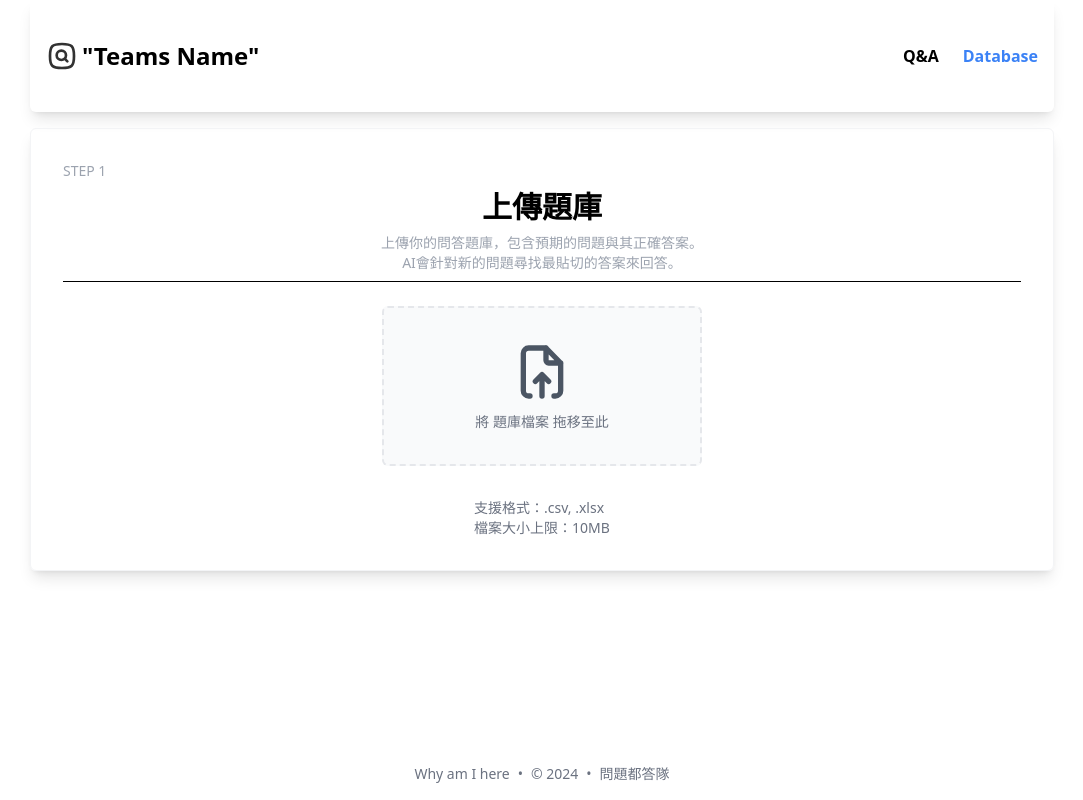
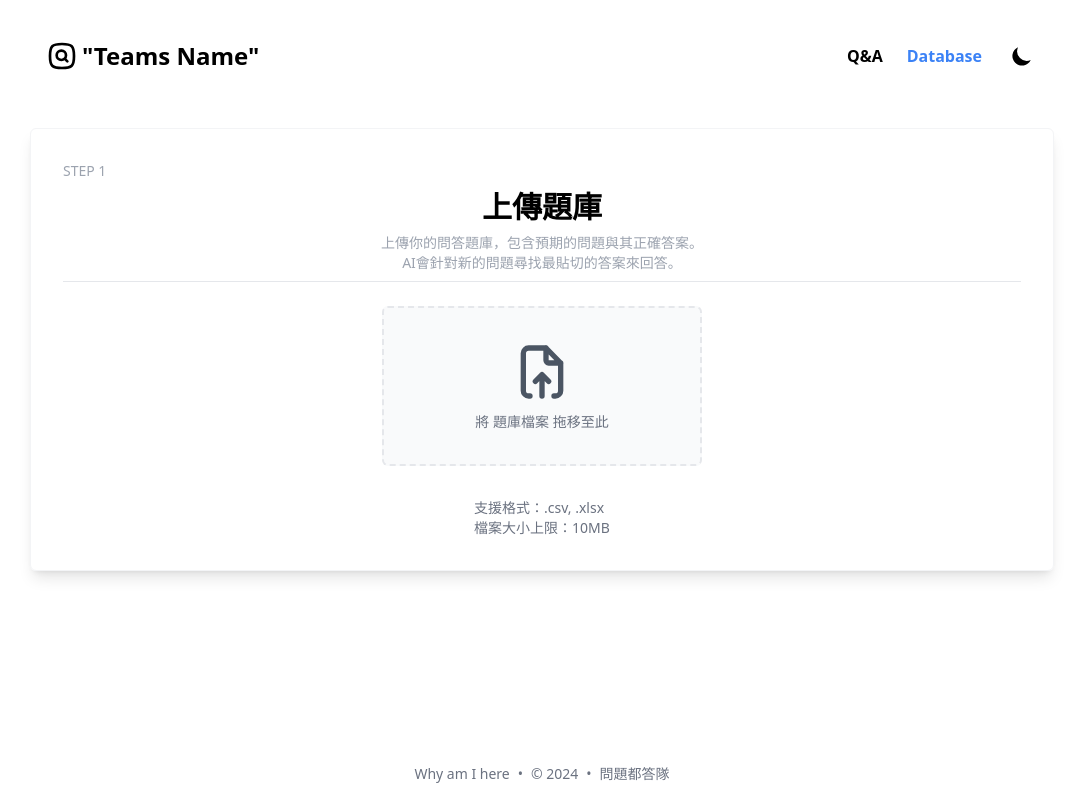
Before and after one commit to himmas-hackathon-vector-search/frontend, a React (Vite) app: page /database in a window 1280 px wide. Shown: the whole page, without its empty margins (98-1181 px from the left). Built offline with nearby package versions, Linux system fonts and the light colour scheme.

Commit message:
dark mode

```diff
--- a/src/components/DefaultSection.tsx
+++ b/src/components/DefaultSection.tsx
@@ -14,16 +14,14 @@ const DefaultSection = ({
   description,
 }: DefaultSectionProps) => {
   return (
-    <section className="flex flex-col p-8 mt-4 mb-8 shadow-lg rounded-md border border-gray-100">
-      <header className="mb-6 pb-2 space-y-2 border-b border-black">
+    <section className="flex flex-col p-8 mt-4 mb-8 shadow-lg rounded-md border border-gray-100 dark:border-gray-700">
+      <header className="mb-6 pb-2 space-y-2 border-b">
         {remind && (
           <p className="text-sm text-gray-400 font-medium uppercase">
             {remind}
           </p>
         )}
-        {title && (
-          <h1 className="text-3xl text-black font-bold text-center">{title}</h1>
-        )}
+        {title && <h1 className="text-3xl font-bold text-center">{title}</h1>}
         {description && (
           <p className="px-4 text-sm text-gray-400 text-center whitespace-pre-line">
             {description}
--- /dev/null
+++ b/src/components/icons/IconMoon.tsx
@@ -0,0 +1,25 @@
+const Moon = ({
+  className,
+  fill = "currentColor",
+  stroke,
+}: {
+  className?: string;
+  fill?: string;
+  stroke?: string;
+}) => (
+  <svg
+    width="24px"
+    height="24px"
+    xmlns="http://www.w3.org/2000/svg"
+    viewBox="0 0 20 20"
+    fill={fill}
+    className={`group:hover:text-gray-100 ${className}`}
+  >
+    <path
+      d="M17.293 13.293A8 8 0 016.707 2.707a8.001 8.001 0 1010.586 10.586z"
+      stroke={stroke}
+    />
+  </svg>
+);
+
+export default Moon;
--- /dev/null
+++ b/src/components/icons/IconSun.tsx
@@ -0,0 +1,27 @@
+const Sun = ({
+  className,
+  fill = "currentColor",
+  stroke,
+}: {
+  className?: string;
+  fill?: string;
+  stroke?: string;
+}) => (
+  <svg
+    width="24px"
+    height="24px"
+    xmlns="http://www.w3.org/2000/svg"
+    viewBox="0 0 20 20"
+    fill={fill}
+    className={`group:hover:text-gray-100 ${className}`}
+  >
+    <path
+      fillRule="evenodd"
+      d="M10 2a1 1 0 011 1v1a1 1 0 11-2 0V3a1 1 0 011-1zm4 8a4 4 0 11-8 0 4 4 0 018 0zm-.464 4.95l.707.707a1 1 0 001.414-1.414l-.707-.707a1 1 0 00-1.414 1.414zm2.12-10.607a1 1 0 010 1.414l-.706.707a1 1 0 11-1.414-1.414l.707-.707a1 1 0 011.414 0zM17 11a1 1 0 100-2h-1a1 1 0 100 2h1zm-7 4a1 1 0 011 1v1a1 1 0 11-2 0v-1a1 1 0 011-1zM5.05 6.464A1 1 0 106.465 5.05l-.708-.707a1 1 0 00-1.414 1.414l.707.707zm1.414 8.486l-.707.707a1 1 0 01-1.414-1.414l.707-.707a1 1 0 011.414 1.414zM4 11a1 1 0 100-2H3a1 1 0 000 2h1z"
+      clipRule="evenodd"
+      stroke={stroke}
+    />
+  </svg>
+);
+
+export default Sun;
--- a/src/components/items/MessageBox.tsx
+++ b/src/components/items/MessageBox.tsx
@@ -20,7 +20,7 @@ interface Message {
 
 const MessageBox = () => {
   return (
-    <div className="flex flex-col h-full px-1 py-4 bg-gray-100 rounded-md border overflow-y-auto">
+    <div className="flex flex-col h-full px-1 py-4 bg-gray-100 dark:bg-gray-900 rounded-md border overflow-y-auto">
       {samples.map((message: Message, index: number) => (
         <div
           key={index}
--- a/src/components/items/MessageSender.tsx
+++ b/src/components/items/MessageSender.tsx
@@ -14,7 +14,7 @@ const MessageSender = () => {
 
   return (
     <div className="flex justify-between items-center">
-      <IconAsk className=" hidden sm:block size-8" />
+      <IconAsk className=" hidden sm:block size-8 dark:fill-white" />
       <input
         type="text"
         placeholder="Ask me a question"
@@ -30,10 +30,10 @@ const MessageSender = () => {
       />
       <button
         type="button"
-        className="hover:bg-gray-200 rounded-full p-1"
+        className="hover:bg-gray-200 dark:hover:bg-gray-700 rounded-full p-1"
         onClick={handleAsk}
       >
-        <IconSend className="size-8" />
+        <IconSend className="size-8 dark:fill-white" />
       </button>
     </div>
   );
--- a/src/components/layout/Header.tsx
+++ b/src/components/layout/Header.tsx
@@ -1,14 +1,22 @@
 import { NavLink } from "react-router-dom";
+import { useTheme } from "../../store/useTheme";
 
 import IconSearch from "../icons/IconSearch";
+import IconSun from "../icons/IconSun";
+import IconMoon from "../icons/IconMoon";
 
 const Header = () => {
+  const { theme, toggleTheme } = useTheme();
+
   return (
-    <header className=" flex w-full py-10 px-4 items-center justify-between shadow-lg bg-white rounded-b-md">
+    <header className=" flex w-full py-10 px-4 items-center justify-between">
       <NavLink to="/" end>
         <div className="flex items-center justify-between">
           <div className="mr-1">
-            <IconSearch className="size-8" />
+            <IconSearch
+              className="size-8"
+              stroke={theme === "dark" ? "#ffffff" : "#000000"}
+            />
           </div>
           <div className="hidden text-2xl font-semibold sm:block">
             "Teams Name"
@@ -36,6 +44,17 @@ const Header = () => {
         >
           Database
         </NavLink>
+        <button
+          onClick={toggleTheme}
+          className="focus:outline-none"
+          aria-label="Toggle Theme"
+        >
+          {theme === "dark" ? (
+            <IconSun className="size-8 hover:bg-gray-700 hover:fill-blue-400 rounded-full p-1" />
+          ) : (
+            <IconMoon className="size-8 hover:bg-gray-200 hover:fill-blue-500 rounded-full p-1" />
+          )}
+        </button>
       </div>
     </header>
   );
--- a/src/components/secions/ChatRoom.tsx
+++ b/src/components/secions/ChatRoom.tsx
@@ -5,12 +5,10 @@ import chatRoomClass from "./ChatRoom.module.css";
 const ChatRoom = () => {
   return (
     <div
-      className={`flex flex-col p-8 mt-4 shadow-lg rounded-md border border-gray-100 space-y-2 ${chatRoomClass.autoHeight}`}
+      className={`flex flex-col p-8 mt-4 shadow-lg rounded-md border border-gray-100 dark:border-gray-700 space-y-2 ${chatRoomClass.autoHeight}`}
     >
       <header>
-        <h1 className="text-3xl text-black font-bold text-center">
-          Question & Answer
-        </h1>
+        <h1 className="text-3xl font-bold text-center">Question & Answer</h1>
       </header>
       <MessageBox />
       <MessageSender />
--- a/src/components/secions/UploadData.tsx
+++ b/src/components/secions/UploadData.tsx
@@ -73,7 +73,7 @@ const UploadData = (props: UploadDataProps) => {
         {!dataFile.file && (
           <div
             {...getRootProps()}
-            className="flex flex-col items-center justify-center p-4 size-40 sm:w-80 sm:h-40 border-2 border-dashed rounded-md cursor-pointer bg-gray-50 hover:bg-gray-100"
+            className="flex flex-col items-center justify-center p-4 size-40 sm:w-80 sm:h-40 border-2 border-dashed rounded-md cursor-pointer bg-gray-50 hover:bg-gray-100 dark:bg-gray-800 dark:border-gray-600 dark:hover:bg-gray-700"
           >
             <input {...getInputProps()} />
             <IconUploadMain className="size-12 sm:size-16" stroke="#4b5563" />
@@ -90,17 +90,21 @@ const UploadData = (props: UploadDataProps) => {
         )}
         <div className="flex flex-col w-full items-center">
           {dataFile.file && (
-            <div className="flex items-center space-x-2">
+            <div className="flex items-center max-w-full space-x-2">
               <span
                 className={
-                  requestState.errorMessage ? "text-red-500" : "text-gray-700"
+                  requestState.errorMessage
+                    ? "text-red-500 truncate"
+                    : "text-gray-700 dark:text-gray-500 truncate"
                 }
               >
                 {dataFile.file.name}
               </span>
               <span
                 className={`ml-8 ${
-                  requestState.errorMessage ? "text-red-500" : "text-gray-700"
+                  requestState.errorMessage
+                    ? "text-red-500"
+                    : "text-gray-700 dark:text-gray-500"
                 }`}
               >
                 {requestState.progress}%
--- a/src/pages/RootLayout.tsx
+++ b/src/pages/RootLayout.tsx
@@ -1,12 +1,15 @@
 import { Outlet } from "react-router-dom";
+import ThemeProvider from "../store/useTheme";
 
 import Header from "../components/layout/Header";
 import Footer from "../components/layout/Footer";
 
 const RootLayout = () => {
   return (
-    <div className=" mx-auto max-w-3xl max-auto px-4 sm:px-6 xl:max-w-5xl xl:px-0 bg-white text-black antialiased">
-      <div className="flex flex-col h-screen justify-between font-sans">
+    <ThemeProvider>
+      <div className="min-h-screen w-full bg-white text-black antialiased dark:bg-gray-950 dark:text-white">
+        <div className="mx-auto max-w-3xl px-4 sm:px-6 xl:max-w-5xl xl:px-0">
+          <div className="flex flex-col min-h-screen justify-between font-sans">
             <Header />
             <main className="mb-auto">
               <Outlet />
@@ -14,6 +17,8 @@ const RootLayout = () => {
             <Footer />
           </div>
         </div>
+      </div>
+    </ThemeProvider>
   );
 };
 
--- /dev/null
+++ b/src/store/useTheme.tsx
@@ -0,0 +1,40 @@
+import {
+  ReactNode,
+  createContext,
+  useContext,
+  useState,
+  useEffect,
+} from "react";
+
+interface ThemeContextType {
+  theme: string;
+  toggleTheme: () => void;
+}
+
+const ThemeContext = createContext<ThemeContextType>({
+  theme: "light",
+  toggleTheme: () => {},
+});
+
+const ThemeProvider = ({ children }: { children: ReactNode }) => {
+  const [theme, setTheme] = useState(localStorage.getItem("theme") || "light");
+
+  useEffect(() => {
+    localStorage.setItem("theme", theme);
+  }, [theme]);
+
+  const toggleTheme = () => {
+    setTheme((prevTheme) => (prevTheme === "light" ? "dark" : "light"));
+  };
+
+  return (
+    <ThemeContext.Provider value={{ theme, toggleTheme }}>
+      <div className={theme}>{children}</div>
+    </ThemeContext.Provider>
+  );
+};
+
+export default ThemeProvider;
+
+// eslint-disable-next-line react-refresh/only-export-components
+export const useTheme = () => useContext(ThemeContext);
```
Lines whose indentation alone changed are shown as unchanged.
